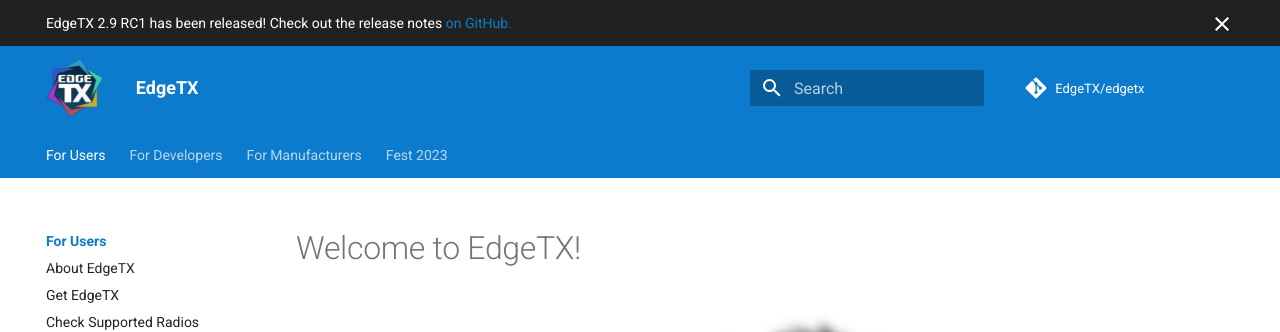
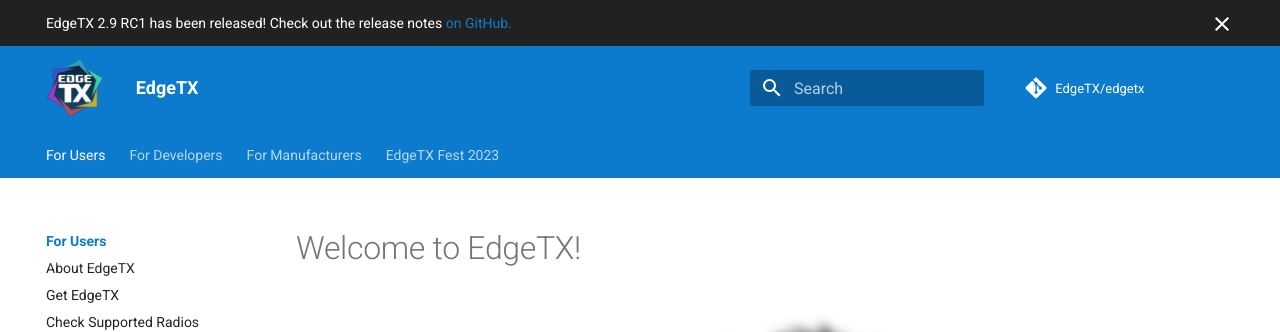
Before and after one commit to EdgeTX/edgetx.github.io, an MkDocs documentation site: the page built from docs/index.md, in a window 1280 px wide and 900 px high. Shown: the top 332 px of the window. Built offline with MkDocs 1.6.1 and Material for MkDocs 9.7.7, drawn with Linux system fonts in a browser that asks for light colours; comment, search, counter and statistics services are not loaded.

Commit message:
Update mkdocs.yml

```diff
--- a/mkdocs.yml
+++ b/mkdocs.yml
@@ -20,8 +20,7 @@
         - EdgeTX on your radio: edgetxsupport.md
         - Hardware requirements for EdgeTX: Radio-hardware-specifications-for-EdgeTX.md
         - Partnership Program: partnershipprogram.md
-    - Fest 2023:
-        - Fest 2023: fest2023.md
+    - EdgeTX Fest 2023: fest2023.md
 theme:
   name: material
   custom_dir: overrides
```
